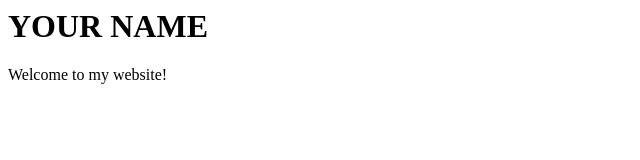
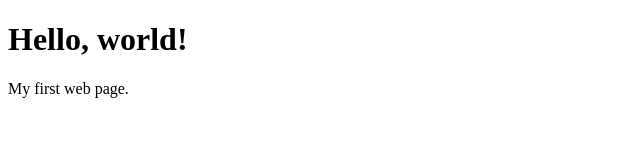
Before and after one commit to ryuseiblack/ryuseiblack.github.io, a plain HTML site: page index.html in a window 1280 px wide. Shown: the whole page, without its empty margins (0-640 px from the left). Drawn offline with Linux system fonts and the light colour scheme.

Commit message:
Update index.html

```diff
--- a/index.html
+++ b/index.html
@@ -1,12 +1,11 @@
-<html>
-
-<body>
-
-	<h1>YOUR NAME</h1>
-
-	<p>Welcome to my website!</p>
-
-
-</body>
-
+<!doctype html>
+<html lang="en">
+  <head>
+    <meta charset="utf-8">
+    <title>Hello, world!</title>
+  </head>
+  <body>
+    <h1>Hello, world!</h1>
+    <p>My first web page.</p>
+  </body>
 </html>
```
